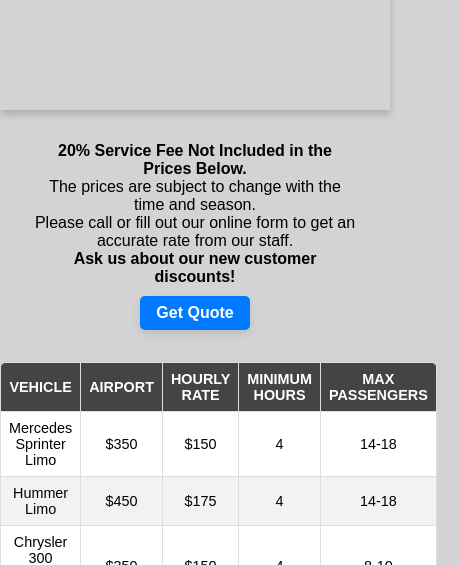
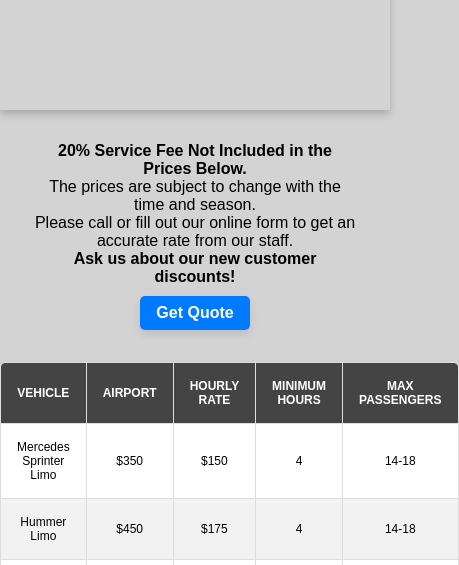
Before and after one commit to addisonlimowebsite/addisonlimowebsite.github.io, a plain HTML site: page ratesMobile.html in a window 390 px wide. Shown: the part 279-844 px from the top of the page, 459 px wide, since content can reach past the window. Drawn offline with Linux system fonts and the light colour scheme.

Commit message:
Add files via upload
Rate change to font size 12

```diff
--- a/ratesMobile.html
+++ b/ratesMobile.html
@@ -193,6 +193,8 @@
       background-color: #f2f2f2;
     }
 
+
+
     .rates-table tr:hover {
       background-color: #e0e0e0;
       transition: background 0.3s ease;
@@ -236,12 +238,6 @@
       color: white;
       padding: 1rem;
     }
-
-    @media (max-width: 768px) {
-      .rates-table th, .rates-table td {
-        padding: 0.5rem;
-        font-size: 0.9rem;
-      }
 
       .hero h1 {
         font-size: 2rem;
```
